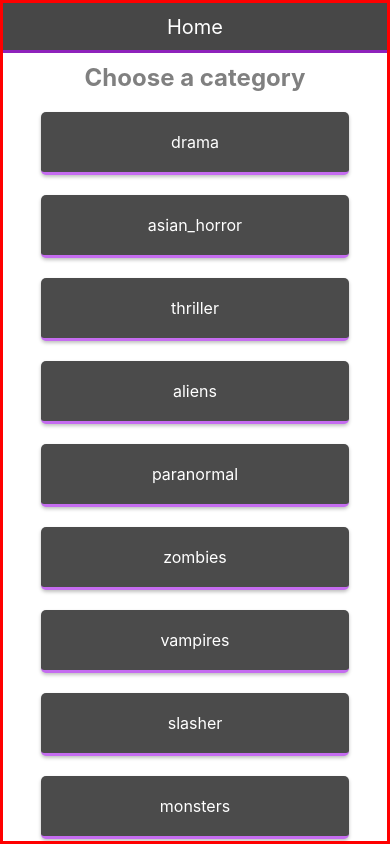
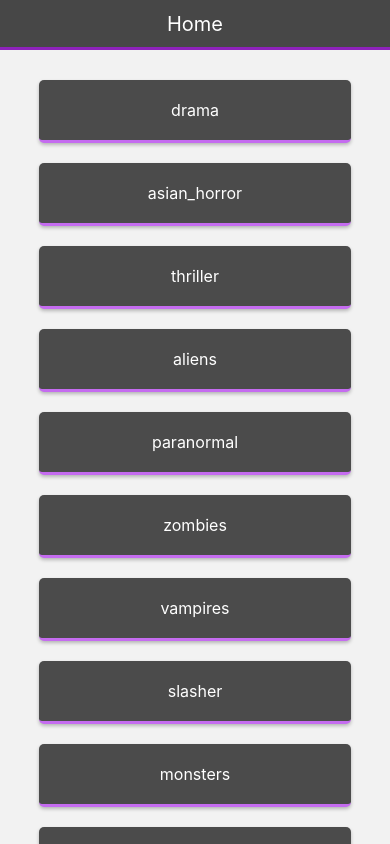
Before and after one commit to FedeCasper/native-project-federico-rouyere, a React Native app: screen /Home in a window 390 px wide. Built offline with nearby package versions, Linux system fonts and the light colour scheme.

Commit message:
Feature navigation functionality, improve code, movie detail view

```diff
--- a/App.js
+++ b/App.js
@@ -2,53 +2,38 @@ import React, { useState, useEffect } from 'react'
 import { StyleSheet, Text, View } from 'react-native'
 import { useFonts } from 'expo-font'
 import { fontsCollection } from './src/utils/globals/fonts'
+import Header from './src/components/Header'
 import Home from './src/screens/Home'
 import MoviesByCategory from './src/screens/MoviesByCategory'
 import MovieDetail from './src/screens/MovieDetail'
+import { NavigationContainer } from '@react-navigation/native'
+import { createNativeStackNavigator } from '@react-navigation/native-stack'
 
-
+const Stack = createNativeStackNavigator()
 
 const App = () => {
-
-  const [ categotySelected, setCategorySelected ] = useState("")
-  const [movieId, setMovieId] = useState(0)
-
-  const setCategorySelectedState = (category) => {
-    setCategorySelected(category)
-  }
-
-  const setMovieIdState = (id) => {
-    setMovieId(id)
-  }
-
-  useEffect(() => {
-    console.log(categotySelected)
-  }, [categotySelected])
 
   const [ fontsLoaded ] = useFonts( fontsCollection )
   if(!fontsLoaded) return null
 
   return (
-    <View style={styles.appContainer}>
-      {
-        categotySelected ?
-          movieId ?
-            <MovieDetail movieId={movieId} />
-            :
-            <MoviesByCategory categorySelected={categotySelected} setMovieIdState={setMovieIdState}  />
-          :
-          <Home setCategorySelectedState={setCategorySelectedState} />
-      }
-    </View>
+    <NavigationContainer>
+      <Stack.Navigator
+        initialRouteName='Home'
+        screenOptions={({route, navigation}) => {
+          return {
+            header: () => <Header route={route} title={route.name} navigation={navigation} />
+          }
+        }}
+      >
+        <Stack.Screen name="Home" component={Home} />
+        <Stack.Screen name="MoviesByCategory" component={MoviesByCategory} />
+        <Stack.Screen name="MovieDetail" component={MovieDetail} />
+      </Stack.Navigator>
+    </NavigationContainer>
   )
 }
 
 export default App
 
-const styles = StyleSheet.create({
-   appContainer: {
-      flex: 1,
-      borderColor: 'red',
-      borderWidth: 3,
-   }
-})
+const styles = StyleSheet.create({})
--- a/package.json
+++ b/package.json
@@ -10,12 +10,16 @@
   },
   "dependencies": {
     "@expo/metro-runtime": "~3.1.3",
+    "@react-navigation/native": "^6.1.10",
+    "@react-navigation/native-stack": "^6.9.18",
     "expo": "~50.0.6",
     "expo-font": "^11.10.2",
     "expo-status-bar": "~1.11.1",
     "react": "18.2.0",
     "react-dom": "18.2.0",
     "react-native": "0.73.4",
+    "react-native-safe-area-context": "4.8.2",
+    "react-native-screens": "~3.29.0",
     "react-native-web": "~0.19.6",
     "react-native-webview": "^13.8.1"
   },
--- a/src/components/ButtonPrimary.js
+++ b/src/components/ButtonPrimary.js
@@ -1,4 +1,4 @@
-import { Pressable, StyleSheet, Text, View } from 'react-native'
+import { Pressable, StyleSheet, Text } from 'react-native'
 import React from 'react'
 
 const ButtonPrimary = ({title, onPress}) => {
--- a/src/components/Categories.js
+++ b/src/components/Categories.js
@@ -1,11 +1,10 @@
-import { StyleSheet, Text, View, FlatList } from 'react-native'
+import { StyleSheet, FlatList } from 'react-native'
 import movies from '../utils/data/movies.json'
 import CategoryCard from './CategoryCard'
 
-const Categories = ({ setCategorySelectedState }) => {
+const Categories = ({ navigation,  }) => {
 
    const categoriesArray = [...new Set(movies.map( movie => movie.gender ))].filter( category => category );
-   // const categories = categoriesArray.map( category => (category.replace(/_/g, ' ').charAt(0).toUpperCase() + category.replace(/_/g, ' ').slice(1).toLowerCase()) );
 
   return (
    <FlatList
@@ -13,7 +12,7 @@ const Categories = ({ setCategorySelectedState }) => {
       keyExtractor={( item ) => item}
       contentContainerStyle={styles.list}
       renderItem={({ item }) => (
-         <CategoryCard item={item} setCategorySelectedState={setCategorySelectedState} />
+         <CategoryCard item={item} navigation={navigation} />
       )}
    />
   )
@@ -24,5 +23,6 @@ export default Categories
 const styles = StyleSheet.create({
    list: {
       justifyContent: 'center',
+      marginVertical: 20
    }
 })
--- a/src/components/CategoryCard.js
+++ b/src/components/CategoryCard.js
@@ -1,9 +1,9 @@
-import { Pressable, StyleSheet, Text, View } from 'react-native'
+import { Pressable, StyleSheet, Text } from 'react-native'
 import BaseShadow from './wrappers/BaseShadow'
 
-const CategoryCard = ( {item, setCategorySelectedState} ) => {
+const CategoryCard = ( {item, navigation} ) => {
   return (
-   <Pressable onPress={() => setCategorySelectedState(item)}>
+   <Pressable onPress={() => navigation.navigate('MoviesByCategory', {categorySelected: item})}>
       <BaseShadow style={styles.container}>
          <Text style={styles.text}>{item}</Text>
       </BaseShadow>
--- a/src/components/Header.js
+++ b/src/components/Header.js
@@ -1,12 +1,17 @@
-import { StyleSheet, Text, View, StatusBar } from 'react-native'
+import { StyleSheet, Text, View, StatusBar, Pressable } from 'react-native'
 import { AntDesign } from '@expo/vector-icons'
 
-const Header = ({ title }) => {
+const Header = ({ title, navigation }) => {
   return (
     <View style={styles.container}>
       <StatusBar barStyle="light-content" />
         {
-            title !== 'Home' ? <AntDesign name="arrowleft" size={24} color="white" /> : null
+            title !== 'Home' ?
+            <Pressable onPress={() => navigation.goBack()}>
+              <AntDesign name="arrowleft" size={24} color="white" />
+            </Pressable>
+            :
+            null
         }
         <Text style={[styles.text , { marginRight: title === 'Home' ? 0 : "auto" } ]}>{title}</Text>
     </View>
--- a/src/components/ListTasks.js
+++ b/src/components/ListTasks.js
@@ -1,4 +1,4 @@
-import { StyleSheet, Text, View, FlatList, Button } from 'react-native'
+import { StyleSheet, Text, View, FlatList } from 'react-native'
 import CardTaskList from './CardTaskList'
 
 const ListTasks = ({ tasks, modalTrigger, markAsComplete }) => {
--- a/src/screens/Home.js
+++ b/src/screens/Home.js
@@ -1,32 +1,16 @@
-import { StyleSheet, Text, View } from 'react-native'
-import Header from '../components/Header'
+import { StyleSheet } from 'react-native'
 import Categories from '../components/Categories';
 
 
-const Home = ({ setCategorySelectedState }) => {
+const Home = ({ navigation }) => {
 
   return (
     <>
-      <Header title="Home" />
-         <Text style={styles.text}>Choose a category</Text>
-         <View style={styles.categoriesContainer}>
-            <Categories setCategorySelectedState={setCategorySelectedState} />
-         </View>
+      <Categories navigation={navigation} />
     </>
   )
 }
 
 export default Home
 
-const styles = StyleSheet.create({
-  categoriesContainer: {
-    flex: 1,
-  },
-  text: {
-    fontSize: 24,
-    fontWeight: 'bold',
-    margin: 10,
-    color: 'gray',
-    textAlign: 'center'
-  }
-})
+const styles = StyleSheet.create({})
--- a/src/screens/MovieDetail.js
+++ b/src/screens/MovieDetail.js
@@ -1,38 +1,60 @@
 import { StyleSheet, Text, View, Image, ScrollView } from 'react-native'
 import movies from '../utils/data/movies.json'
 import { useEffect, useState } from 'react'
-import Header from '../components/Header'
 import { WebView } from 'react-native-webview';
+import { FontAwesome5 } from '@expo/vector-icons';
 
 
-const MovieDetail = ({ movieId }) => {
+const MovieDetail = ({ navigation, route }) => {
 
-  const [selectedMovie, setSelectedMovie] = useState({})
+  const { movieId } = route.params
 
-  const findMovieById = (id) => {
+  const [ selectedMovie, setSelectedMovie ] = useState({})
+
+  const findMovieById = ( id ) => {
     const movie = movies.find( movie => movie.id === id )
-    setSelectedMovie(movie)
+    setSelectedMovie( movie )
   }
 
   useEffect(() => {
-    findMovieById(movieId)
-  }, [movieId])
-
-  console.log(selectedMovie?.trailer);
+    findMovieById( movieId )
+  }, [ movieId ])
 
   return (
-    <ScrollView style={ styles.container }>
-      <Header title={selectedMovie.title} />
-      <View>
+    <ScrollView>
+
+      <View style={ styles.header }>
+        <Text style={ styles.title }>{ selectedMovie.title }</Text>
+        <Text style={ styles.year }>- { selectedMovie.year } -</Text>
+      </View>
+
+      <View style={ styles.trailerContainer }>
         <WebView source={{ uri: selectedMovie.trailer ? selectedMovie?.trailer : "" }} style={{ height: 250 }} />
-        <Image source={{uri: selectedMovie.cover}} style={ styles.cover } />
       </View>
-      <View style={ styles.info }>
-       <Text style={ styles.title }>{ selectedMovie.title }</Text>
-       <Text style={ styles.optionalTitle }>{ selectedMovie.optional_title }</Text>
-       <Text style={ styles.year }>-{ selectedMovie.year }-</Text>
-       <Text style={ styles.sinopsis }>{ selectedMovie.sinopsis }</Text>
+
+      <View style={ styles.infoContainer }>
+
+        <View style={ styles.coverContainer }>
+          <Image source={{uri: selectedMovie.cover}} style={ styles.cover } />
+          <View style={ styles.ratingContainer }>
+            <FontAwesome5 name="star-half-alt" size={24} color="orange" />
+            <Text style={ styles.rating }>{ selectedMovie.web_calification } pts.</Text>
+          </View>
+        </View>
+
+        <View style={ styles.info }>
+          <Text style={ styles.gender }>{ selectedMovie.gender }</Text>
+          <Text style={ styles.sinopsis }>{ selectedMovie.sinopsis }</Text>
+          <View style={ styles.optionalTitleContainer }>
+            <Text style={ styles.optionalTitleHeader }>Also known as...</Text>
+            <Text style={ styles.optionalTitle }> { selectedMovie.optional_title }</Text>
+          </View>
+          <View style={ styles.horizontalRule } />
+          <Text style={ styles.text }>Director: { selectedMovie.director ? selectedMovie.director : "Unknown director" }</Text>
+        </View>
+
       </View>
+
     </ScrollView>
   )
 }
@@ -40,42 +62,97 @@ const MovieDetail = ({ movieId }) => {
 export default MovieDetail
 
 const styles = StyleSheet.create({
-  container: {
+  header: {
+    backgroundColor: 'lightgray',
+    paddingHorizontal: 20,
+    paddingVertical: 10,
+    minHeight: 80,
+  },
+  title: {
+    fontSize: 32,
+    fontWeight: '600',
+    color: 'indigo',
+  },
+  trailerContainer: {
+    backgroundColor: 'black',
+    paddingVertical: 40,
+  },
+  year: {
+    fontSize: 14,
+  },
+  infoContainer: {
+    flex: 1,
+    flexDirection: 'row',
+    paddingVertical: 20,
+  },
 
-    overflow: 'scroll',
-    borderColor: 'green',
-    borderWidth: 6,
+  coverContainer: {
+    width: '50%',
+    justifyContent: 'flex-start',
+    alignItems: 'center',
   },
   cover: {
-    width: '90%',
-    height: 500,
-    marginHorizontal: '5%',
-    marginTop: 20,
+    width: 200,
+    height: 300,
     objectFit: 'contain'
   },
+  ratingContainer: {
+    flexDirection: 'row',
+    gap: 5,
+    alignItems: 'center',
+    marginVertical: 10,
+    paddingHorizontal: 10,
+    justifyContent: 'center'
+  },
+  rating: {
+    fontSize: 18,
+    fontWeight: '600',
+  },
+
   info: {
-    backgroundColor: 'lightgray',
+    flex: 1,
+    alignItems: 'flex-start',
+    flexWrap: 'wrap',
+    width: '50%',
+    paddingHorizontal: 10
   },
-  title: {
-    fontSize: 24,
-    fontWeight: 'bold',
-    marginHorizontal: 10,
-    marginTop: 10,
-    color: 'indigo',
+  optionalTitleContainer: {
+    borderColor: 'indigo',
+    borderWidth: 1,
+    borderRadius: 5,
+    marginVertical: 10
+  },
+  optionalTitleHeader: {
+    backgroundColor: 'indigo',
+    borderTopLeftRadius: 4,
+    borderTopRightRadius: 4,
+    paddingVertical: 5,
+    paddingHorizontal: 10,
+    color: 'lightgray'
   },
   optionalTitle: {
-    fontSize: 14,
+    fontSize: 16,
     fontStyle: 'italic',
-    marginHorizontal: 10,
     color: 'gray',
+    padding: 5
   },
-  year: {
-    fontSize: 12,
-    margin: 10,
+  gender: {
+    backgroundColor: 'indigo',
+    borderRadius: 10,
+    padding: 10,
+    color: 'lightgray',
+    marginBottom: 10
   },
   sinopsis: {
+    flex: 1,
     fontSize: 14,
-    margin: 10,
     color: 'gray',
+    paddingRight: 10
+  },
+  horizontalRule: {
+    borderBottomColor: 'gray',
+    borderBottomWidth: 1,
+    width: '90%',
+    marginVertical: 10,
   }
 })
--- a/src/screens/MoviesByCategory.js
+++ b/src/screens/MoviesByCategory.js
@@ -1,26 +1,25 @@
 import { FlatList, StyleSheet } from 'react-native'
-import Header from '../components/Header'
 import movies from '../utils/data/movies.json'
 import Search from '../components/Search'
 import { useEffect, useState } from 'react'
 import MovieCard from '../components/MovieCard'
 
 
-const MoviesByCategory = ({ categorySelected, setMovieIdState }) => {
+const MoviesByCategory = ({ navigation, route }) => {
+
+   const { categorySelected } = route.params
 
    const [filteredMovies, setFilteredMovies] = useState(movies)
    const [keyword, setKeyword] = useState('')
 
-   const categoryFilter = (categorySelected) => {
-      if(categorySelected){
+   const categoryFilter = ( categorySelected ) => {
+      if( categorySelected ){
          setFilteredMovies( movies.filter( movie => movie.gender === categorySelected ) )
       }
       if(keyword){
          setFilteredMovies( filteredMovies.filter( movie => {
             const title = movie.title.toLowerCase()
-            console.log(title);
             const searchWord = keyword.toLowerCase()
-            console.log(searchWord);
             return title.includes(searchWord)
          } ) )
       }
@@ -36,14 +35,13 @@ const MoviesByCategory = ({ categorySelected, setMovieIdState }) => {
 
   return (
     <>
-      <Header title={categorySelected} />
       <Search handleKeyword={ handleKeyword } />
       <FlatList
-        data={filteredMovies}
-        keyExtractor={( item ) => item.id}
-        contentContainerStyle={styles.list}
+        data={ filteredMovies }
+        keyExtractor={ ( item ) => item.id }
+        contentContainerStyle={ styles.list }
         renderItem={({ item }) => (
-            <MovieCard item={item} setMovieIdState={setMovieIdState} />
+            <MovieCard item={ item } navigation={ navigation } />
         )}
       />
     </>
@@ -52,10 +50,4 @@ const MoviesByCategory = ({ categorySelected, setMovieIdState }) => {
 
 export default MoviesByCategory
 
-const styles = StyleSheet.create({
-   list: {
-      borderColor: '#8e22bb',
-      borderWidth: 3,
-      paddingBottom: 80
-   }
-})
+const styles = StyleSheet.create({})
```
Also changed, not shown: src/components/MovieCard.js (+6 -6 lines), 1 other file (tests, documents, lock files or other folders).
